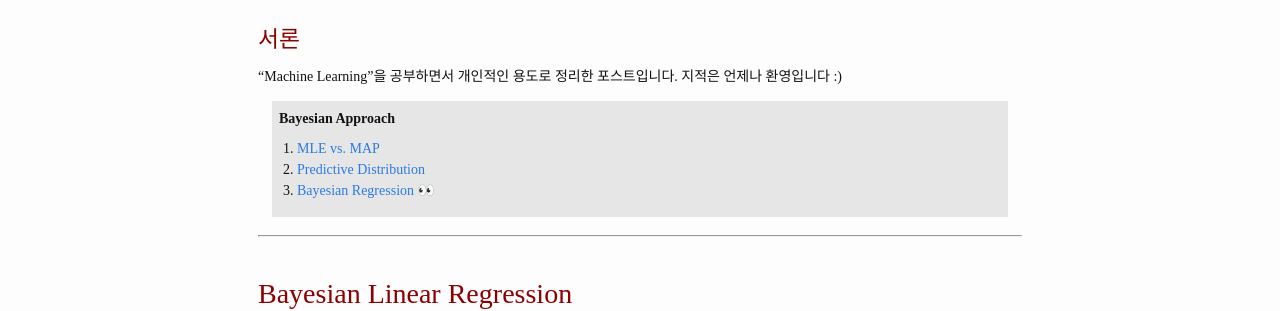
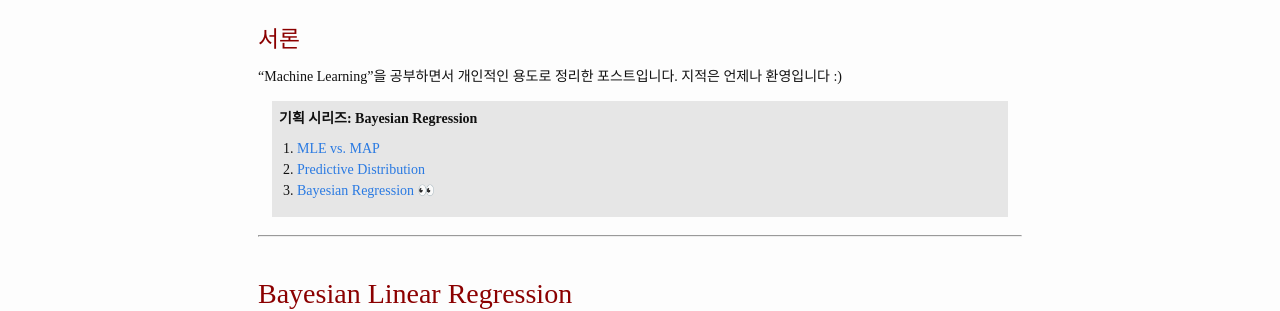
Before and after one commit to BlueHorn07/computer_science, a Jekyll site: the page built from _posts/machine-learning/2021-09-06-bayesian-regression.md, in a window 1280 px wide and 900 px high. Shown: the part 212-523 px from the top of the window. Built offline with Jekyll 4.4.1, drawn with Linux system fonts in a browser that asks for light colours; nearby versions of some CDN libraries; some web fonts are replaced.

Commit message:
update post

```diff
--- a/_posts/machine-learning/2021-09-06-bayesian-regression.md
+++ b/_posts/machine-learning/2021-09-06-bayesian-regression.md
@@ -13,7 +13,7 @@ readtime: 30 Minutes
 
 <div class="proof" markdown="1">
 
-**Bayesian Approach**
+**기획 시리즈: Bayesian Regression**
 
 1. [MLE vs. MAP]({{"/2021/09/05/MLE-vs-MAP.html" | relative_url}})
 2. [Predictive Distribution]({{"/2021/09/05/predictive-distribution.html" | relative_url}})
@@ -112,7 +112,7 @@ where $A = \frac{1}{\sigma^2}X^TX + \frac{1}{\tau^2}I$.
 
 이번 포스트를 마지막으로 Bayesian Approach 시리즈가 끝이 났다. 용어에 'Bayesian'이라는 말이 들어가면 어렵게만 느껴졌는데, 이번 시리즈를 통해 조금은 Bayesian Theory를 극복한 것 같다 🙌
 
-다음 포스트로는 [Gaussian Process Regression]({{"/2021/07/01/Gaussian-process-and-GPR.html" | relative_url}})을 준비하고 있다. 이번에 살펴본 \<Bayesian Regression\>이 bayesian-supervised learning라면, \<Gaussian Process Regression\>은 bayesian-unsupervised learning의 대표 주자다 😁
+다음 기획 시리즈로 [Gaussian Process Regression]({{"/2021/09/06/bayesian-regression.html" | relative_url}})을 준비하고 있다. 이번에 살펴본 \<Bayesian Regression\>이 bayesian-supervised learning라면, \<Gaussian Process Regression\>은 bayesian-unsupervised learning의 대표 주자다 😁
 
 <hr/>
 
```
Also changed, not shown: _posts/machine-learning/2021-09-05-MLE-vs-MAP.md (+1 -1 lines), _posts/machine-learning/2021-09-05-predictive-distribution.md (+1 -1 lines).
